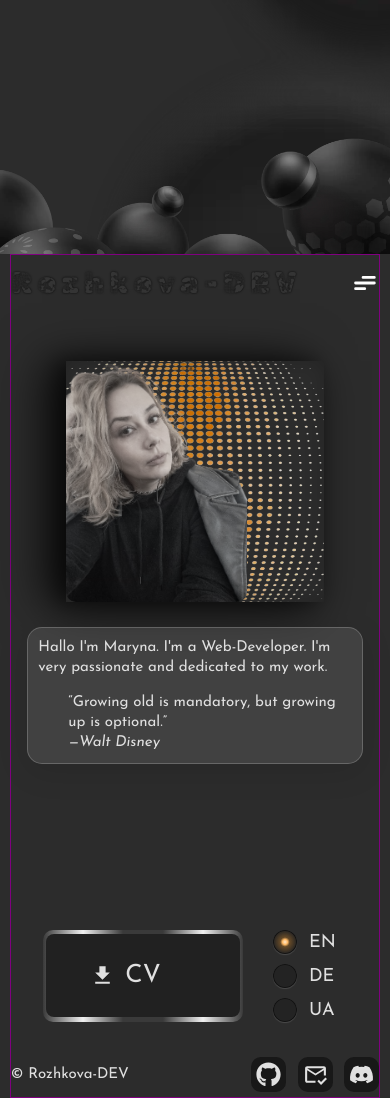
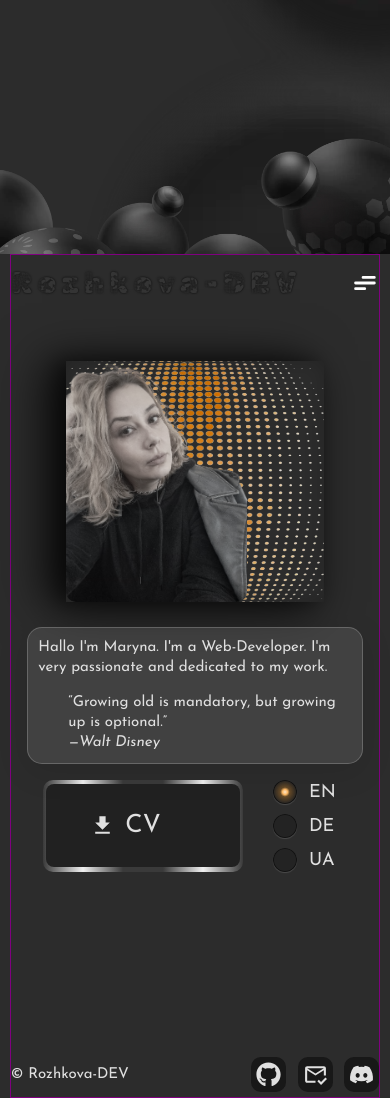
Before and after one commit to marrozhkova/portfolio, a React (Vite) app: page / in a window 390 px wide. Shown: the part 590-1688 px from the top of the page. Built offline with nearby package versions, Linux system fonts and the light colour scheme; a web font is replaced by a local one.

Commit message:
mobile header footer

```diff
--- a/src/styles/about.css
+++ b/src/styles/about.css
@@ -208,7 +208,7 @@
   .cv {
     left: 50%;
     transform: translateX(-50%);
-    top: calc(100% + 40rem);
+    top: calc(100% + 25rem);
   }
   .cv-button {
     width: 20rem;
@@ -247,7 +247,7 @@
   .cv {
     left: 50%;
     transform: translateX(-50%);
-    top: calc(100% + 35rem);
+    top: calc(100% + 25rem);
   }
   .cv-button {
     width: 20rem;
```
